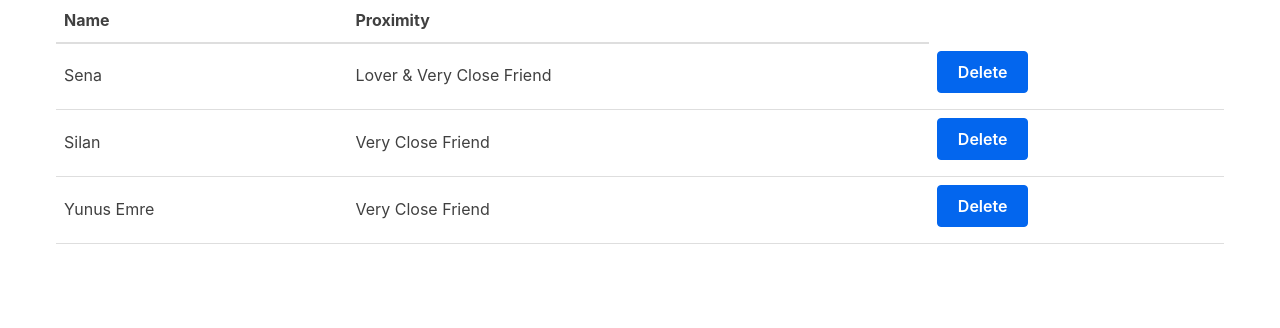
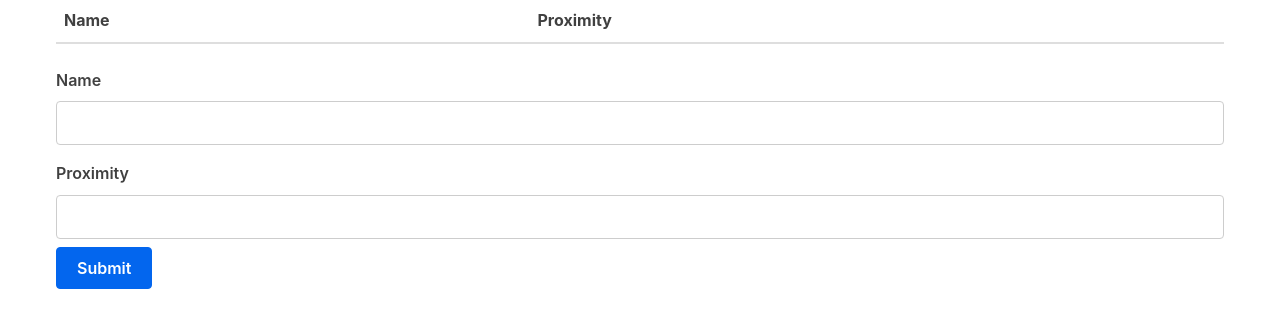
Before and after one commit to RoyalDevGit/Blog, a React (Create React App) app: page / in a window 1280 px wide. Shown: the top 328 px of the page. Built offline with nearby package versions, Linux system fonts and the light colour scheme.

Commit message:
Adding & Deleting Friends

```diff
--- a/src/App.js
+++ b/src/App.js
@@ -1,20 +1,10 @@
 import React from 'react';
 import Table from './Components/Table';
+import Form from './Components/Form';
 class App extends React.Component {
     state = {
         canlarim: [
-            {
-                'name': 'Sena',
-                'proximity': 'Lover & Very Close Friend'
-            },
-            {
-                'name': 'Silan',
-                'proximity': 'Very Close Friend'
-            },
-            {
-                'name': 'Yunus Emre',
-                'proximity': 'Very Close Friend'
-            }
+
         ]
     };
 
@@ -32,6 +22,11 @@ class App extends React.Component {
             })
         })
     }
+    //onceki butun arkadaslar + yeni eklenen
+    handleSubmit = character => {
+        this.setState({ canlarim: [...this.state.canlarim, character] })
+    }
+
     render() {
         return (
             <div className="container">
@@ -39,6 +34,7 @@ class App extends React.Component {
                     friendsData={this.state.canlarim}
                     removeCharacter={this.removeCharacter}
                 />
+                <Form handleSubmit={this.handleSubmit} />
             </div>
         );
     }
--- /dev/null
+++ b/src/Components/Form.js
@@ -0,0 +1,56 @@
+import React, { Component } from 'react'
+
+export default class Form extends Component {
+
+    constructor(props) {
+        super(props);
+
+        this.initialState = {
+            name: '',
+            proximity: ''
+        };
+        this.state = this.initialState;
+    }
+
+    //First, we’ll make the function that will run every time a change is made to an input.
+    handleChange = e => {
+        const { name, value } = e.target;
+
+        this.setState({
+            [name]: value
+        });
+    }
+
+    submitForm = () => {
+        this.props.handleSubmit(this.state);
+        this.setState(this.initialState);
+    }
+
+    render() {
+        const { name, proximity } = this.state;
+
+        return (
+            <form action="#">
+                <label htmlFor="">Name</label>
+                <input
+                    type="text"
+                    name="name"
+                    value={name}
+                    onChange={this.handleChange}
+                />
+                <label htmlFor="">Proximity</label>
+                <input
+                    type="text"
+                    name="proximity"
+                    value={proximity}
+                    onChange={this.handleChange}
+                />
+                <input
+                    type="button"
+                    value="Submit"
+                    onClick={this.submitForm}
+                />
+            </form>
+        )
+    }
+}
```
Also changed, not shown: 1 other file (tests, documents, lock files or other folders).
